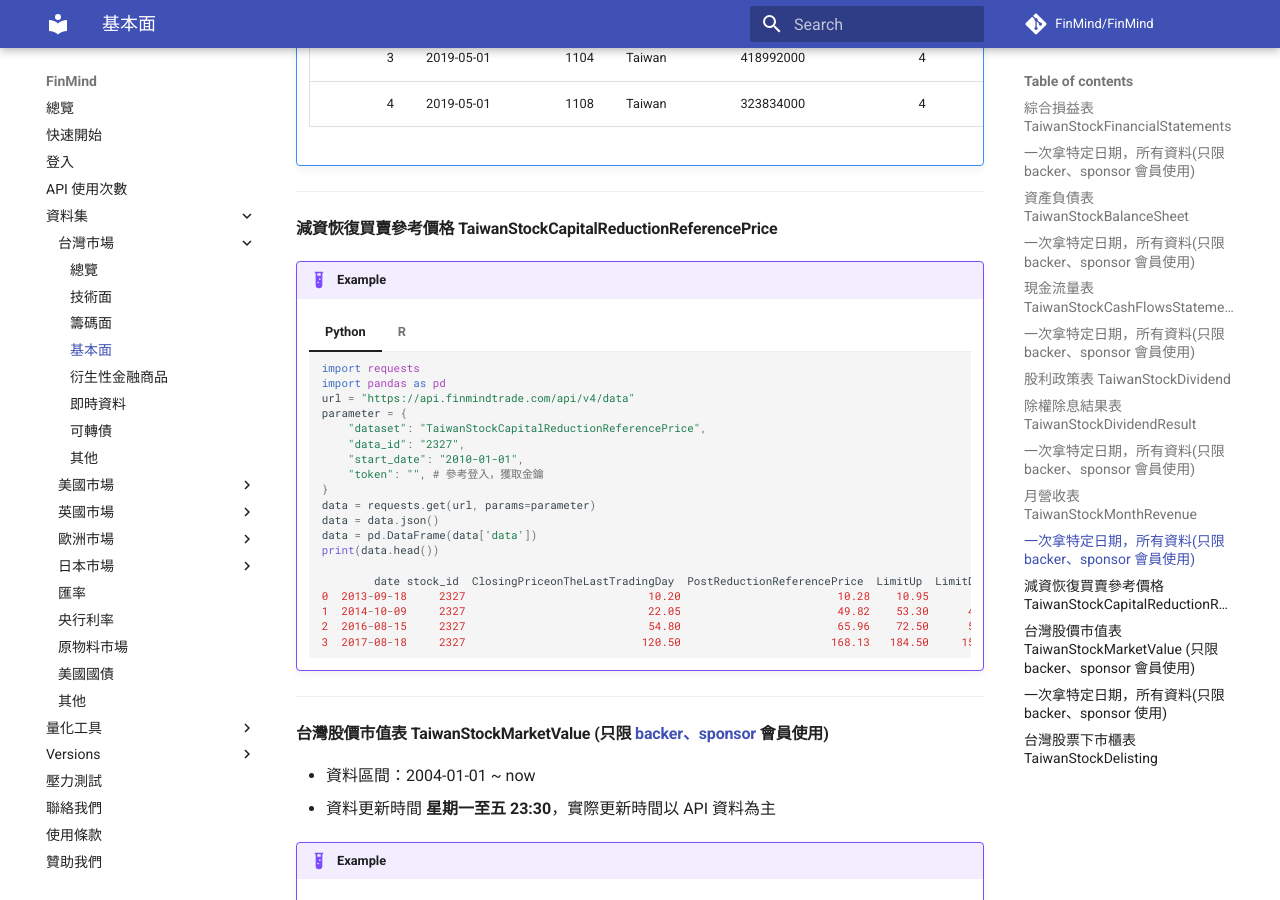
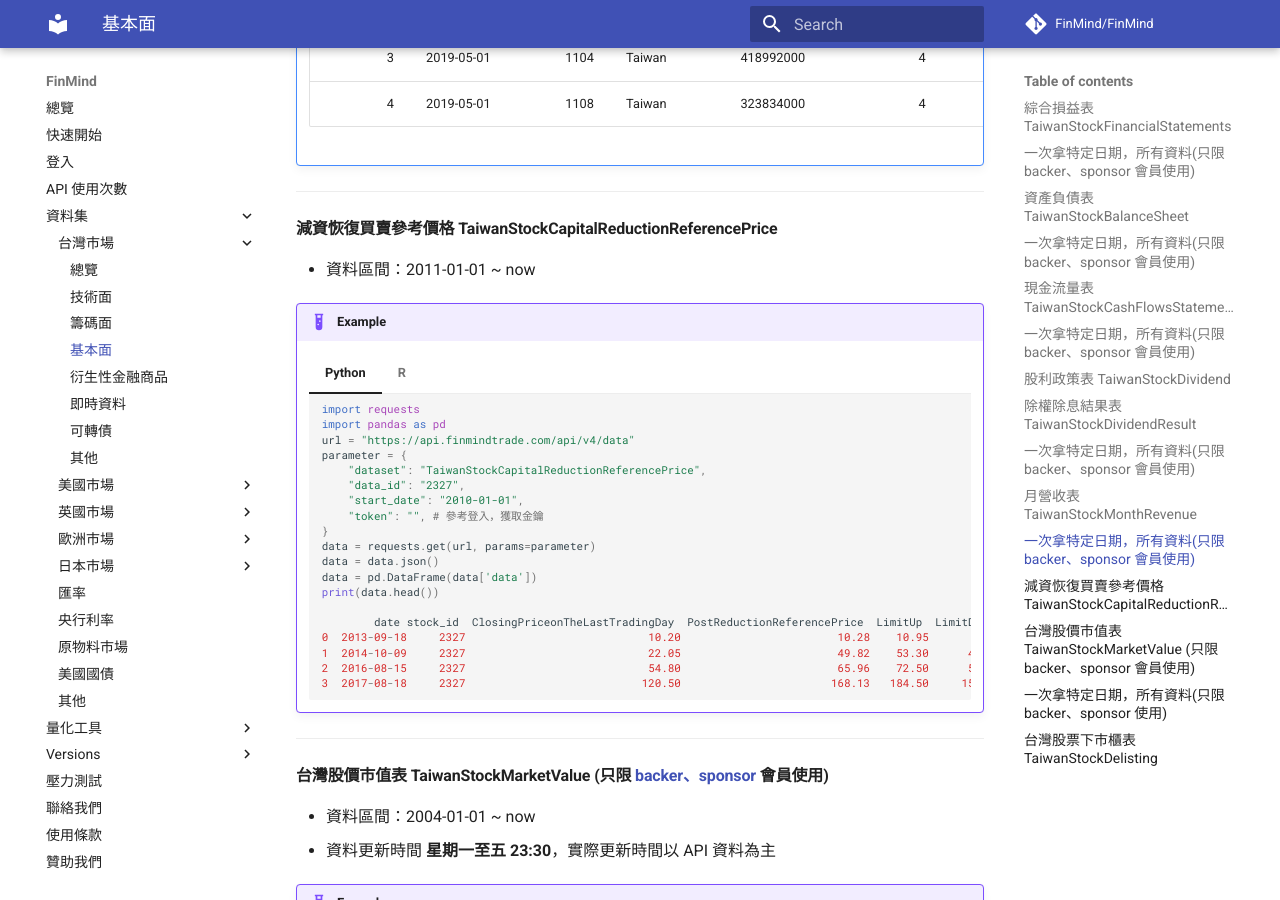
Before and after one commit to FinMind/FinMind-Doc, an MkDocs documentation site: the page built from docs/tutor/TaiwanMarket/Fundamental.md, in a window 1280 px wide and 900 px high, scrolled down 9708 px. Built offline with MkDocs 1.6.1 and Material for MkDocs 9.7.7, drawn with Linux system fonts in a browser that asks for light colours; comment, search, counter and statistics services are not loaded.

Commit message:
feat: add TaiwanStockCapitalReductionReferencePrice 資料區間

````diff
--- a/docs/tutor/TaiwanMarket/Fundamental.md
+++ b/docs/tutor/TaiwanMarket/Fundamental.md
@@ -868,6 +868,8 @@
 ----------------------------------
 #### 減資恢復買賣參考價格 TaiwanStockCapitalReductionReferencePrice
 
+- 資料區間：2011-01-01 ~ now
+
 !!! example
     === "Python"
         ```python
````
